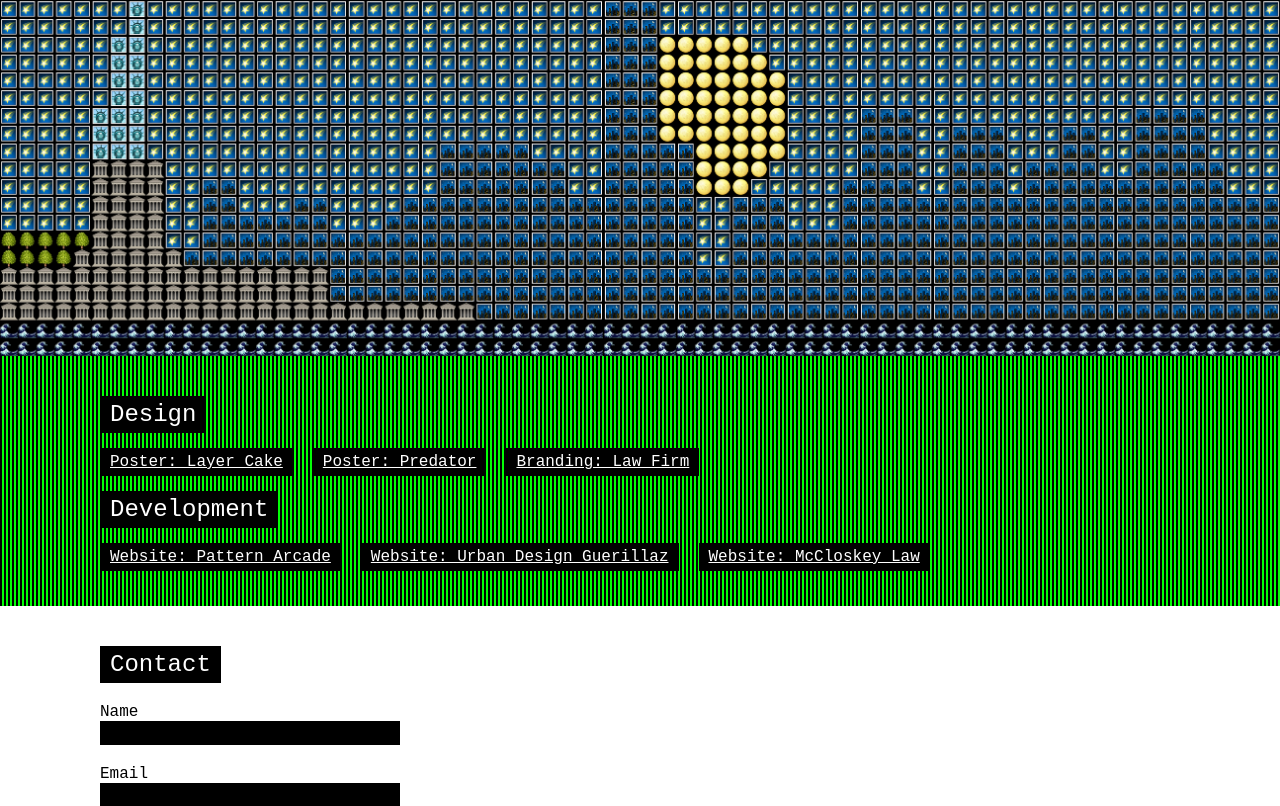
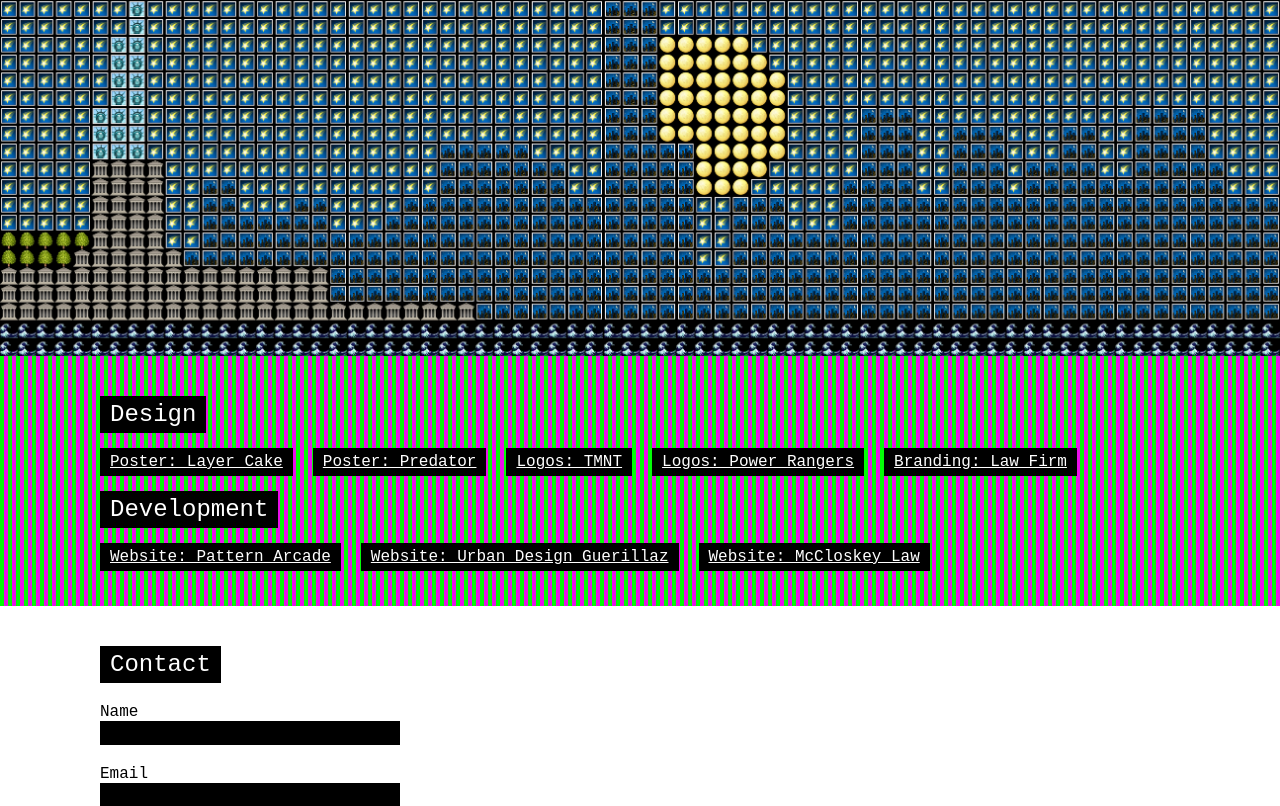
Before and after one commit to pcsandford/alf-pogs, a website: page index.html in a window 1280 px wide. Shown: the part 444-1250 px from the top of the page. Drawn offline with Linux system fonts and the light colour scheme; a web font is replaced by a local one.

Commit message:
background change, adding logo links

```diff
--- a/index.html
+++ b/index.html
@@ -34,6 +34,8 @@
           <ul class="list--design">
             <li><a href="">Poster: Layer Cake</a></li>
             <li><a href="">Poster: Predator</a></li>
+            <li><a href="">Logos: TMNT</a></li>
+            <li><a href="">Logos: Power Rangers</a></li>
             <li><a href="">Branding: Law Firm</a></li>
           </ul>
         <h2>Development</h2>
--- a/src/css/_mixins.scss
+++ b/src/css/_mixins.scss
@@ -5,6 +5,7 @@
 $black: #000;
 $lime: #03FD06;
 $pink: #ED058F;
+$purple: #EA0FEA;
 
 /* Fonts */
 $fontFamily: "Overpass Mono", monospace;
--- a/src/css/styles.scss
+++ b/src/css/styles.scss
@@ -64,11 +64,11 @@
 //Work
 .work {
   padding:40px 0 20px 100px;
-  background-size:4px;
-  background-image:linear-gradient(90deg, black 2px, $lime 2px);
+  background-size:8px;
+  background-image:linear-gradient(90deg, $lime 4px, $purple 4px);
 
   .wrapper--work {
-    max-width:1000px;
+    max-width:1200px;
   }
 
   h2 {
```
Also changed, not shown: build/css/styles.min.css.
